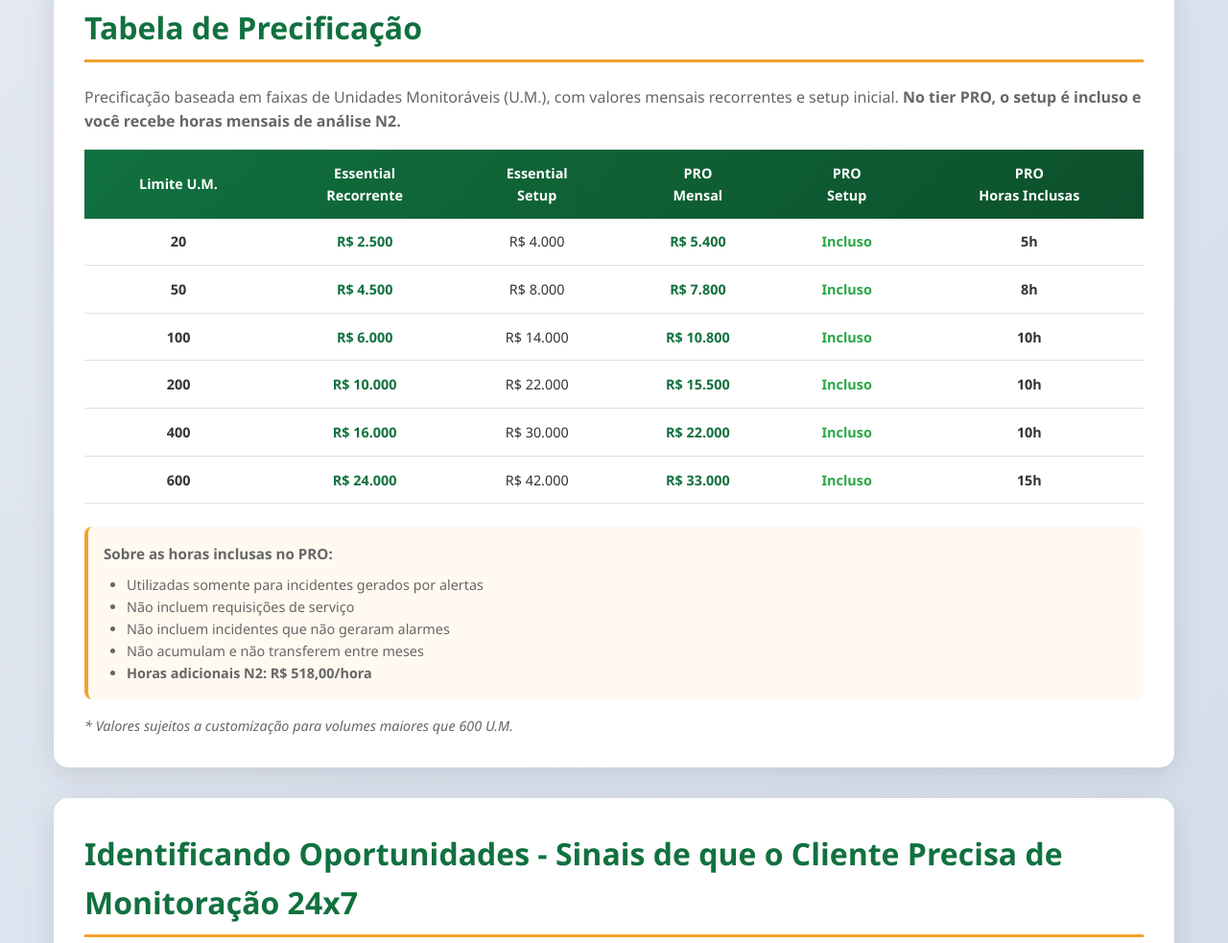
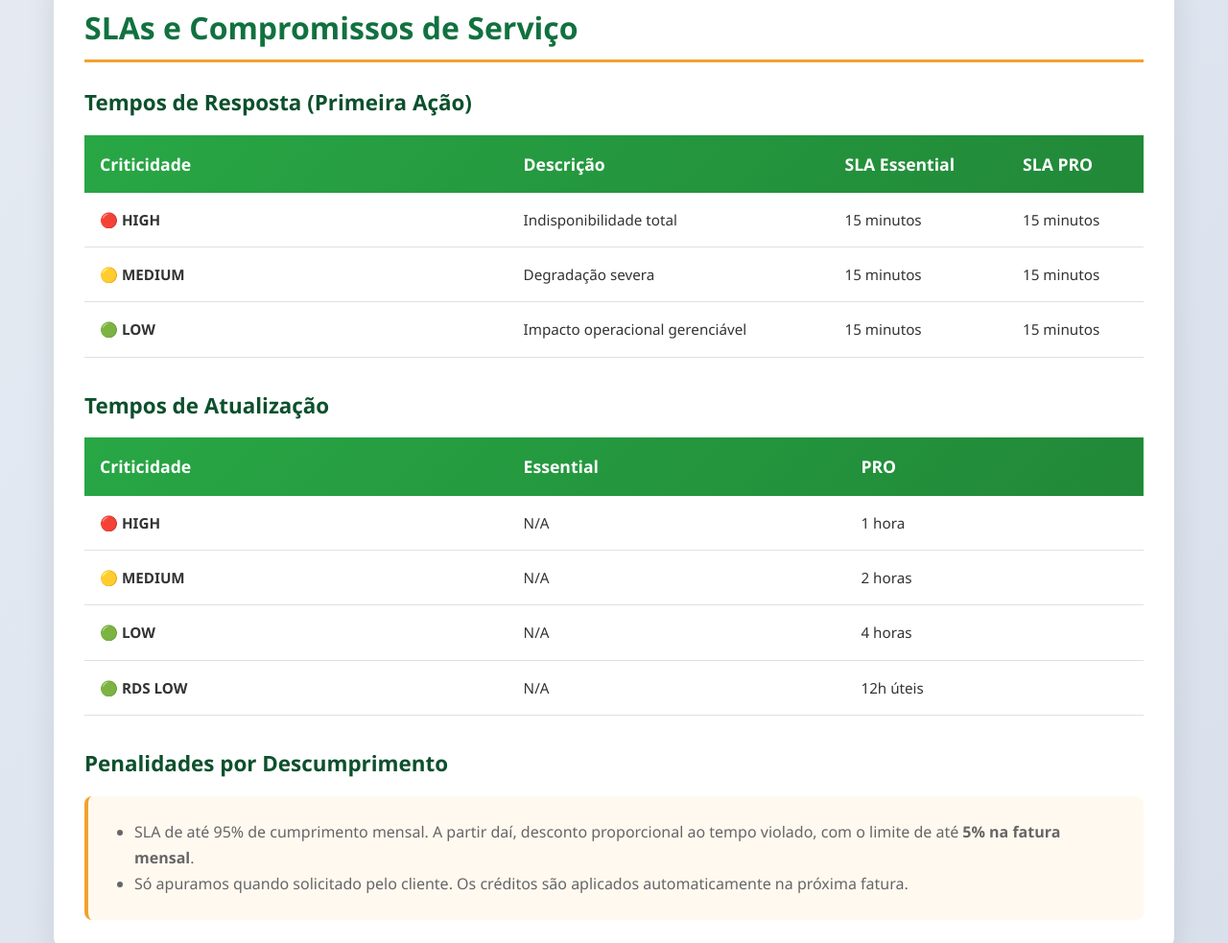
Before and after one commit to brunoprodutos/monitoracaoquickref, a plain HTML site: page index.html in a window 1280 px wide. Shown: the part 3000-3983 px from the top of the page at 96% size. Drawn offline with Linux system fonts and the light colour scheme.

Commit message:
add sla no guide

```diff
--- a/index.html
+++ b/index.html
@@ -517,6 +517,84 @@
             </div>
         </section>
 
+        <!-- SLA -->
+        <section class="section">
+            <h2>SLAs e Compromissos de Serviço</h2>
+
+            <h3>Tempos de Resposta (Primeira Ação)</h3>
+            <table class="comparison-table" style="margin-bottom: 2rem;">
+                <thead>
+                    <tr>
+                        <th>Criticidade</th>
+                        <th>Descrição</th>
+                        <th>SLA Essential</th>
+                        <th>SLA PRO</th>
+                    </tr>
+                </thead>
+                <tbody>
+                    <tr>
+                        <td><strong>🔴 HIGH</strong></td>
+                        <td>Indisponibilidade total</td>
+                        <td>15 minutos</td>
+                        <td>15 minutos</td>
+                    </tr>
+                    <tr>
+                        <td><strong>🟡 MEDIUM</strong></td>
+                        <td>Degradação severa</td>
+                        <td>15 minutos</td>
+                        <td>15 minutos</td>
+                    </tr>
+                    <tr>
+                        <td><strong>🟢 LOW</strong></td>
+                        <td>Impacto operacional gerenciável</td>
+                        <td>15 minutos</td>
+                        <td>15 minutos</td>
+                    </tr>
+                </tbody>
+            </table>
+
+            <h3>Tempos de Atualização</h3>
+            <table class="comparison-table" style="margin-bottom: 2rem;">
+                <thead>
+                    <tr>
+                        <th>Criticidade</th>
+                        <th>Essential</th>
+                        <th>PRO</th>
+                    </tr>
+                </thead>
+                <tbody>
+                    <tr>
+                        <td><strong>🔴 HIGH</strong></td>
+                        <td>N/A</td>
+                        <td>1 hora</td>
+                    </tr>
+                    <tr>
+                        <td><strong>🟡 MEDIUM</strong></td>
+                        <td>N/A</td>
+                        <td>2 horas</td>
+                    </tr>
+                    <tr>
+                        <td><strong>🟢 LOW</strong></td>
+                        <td>N/A</td>
+                        <td>4 horas</td>
+                    </tr>
+                    <tr>
+                        <td><strong>🟢 RDS LOW</strong></td>
+                        <td>N/A</td>
+                        <td>12h úteis</td>
+                    </tr>
+                </tbody>
+            </table>
+
+            <h3>Penalidades por Descumprimento</h3>
+            <div style="margin-top: 1rem; padding: 1.5rem; background: #fff9f0; border-left: 4px solid #F1A22D; border-radius: 8px;">
+                <ul style="margin: 0; padding-left: 1.5rem; color: #666; font-size: 1rem; line-height: 1.7;">
+                    <li>SLA de até 95% de cumprimento mensal. A partir daí, desconto proporcional ao tempo violado, com o limite de até <strong>5% na fatura mensal</strong>.</li>
+                    <li>Só apuramos quando solicitado pelo cliente. Os créditos são aplicados automaticamente na próxima fatura.</li>
+                </ul>
+            </div>
+        </section>
+
         <!-- Tabela de Precificação -->
         <section class="section">
             <h2>Tabela de Precificação</h2>
```
Also changed, not shown: ProductBriefing.html (+5 -0 lines).
